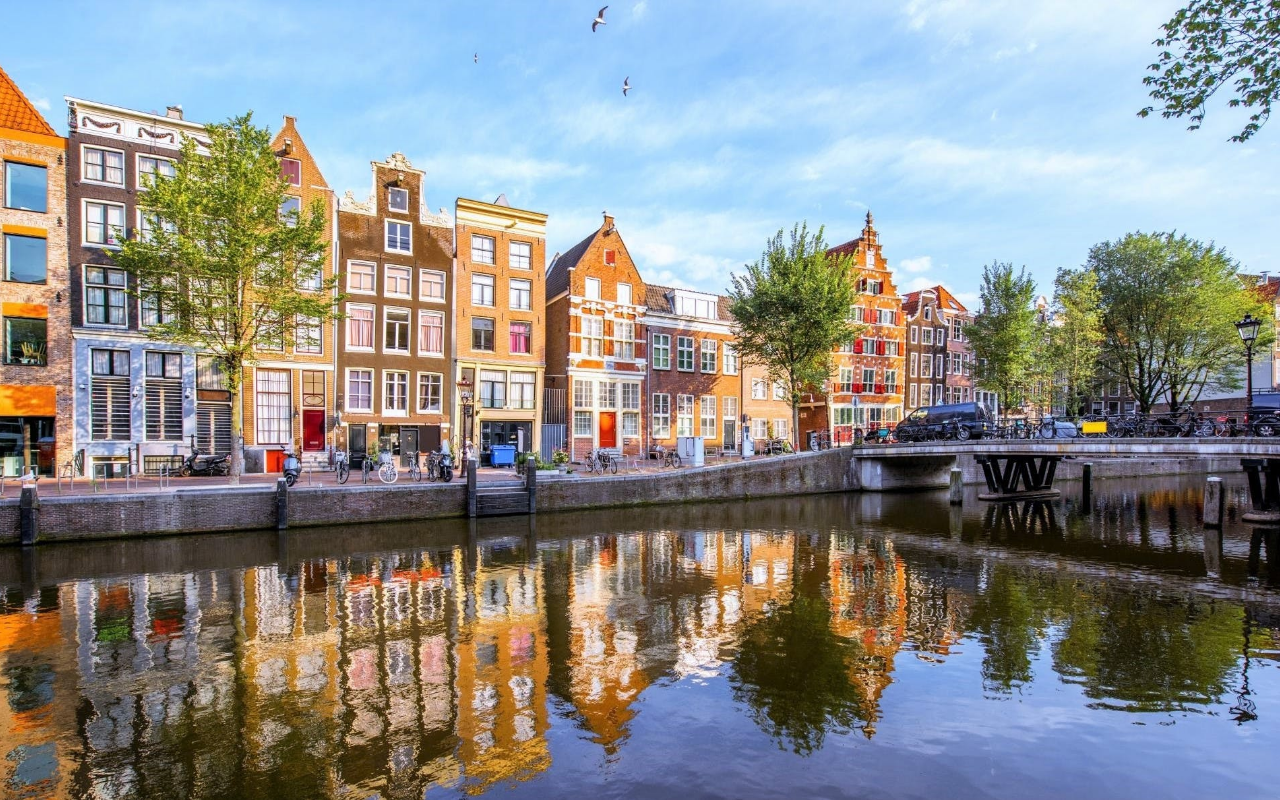
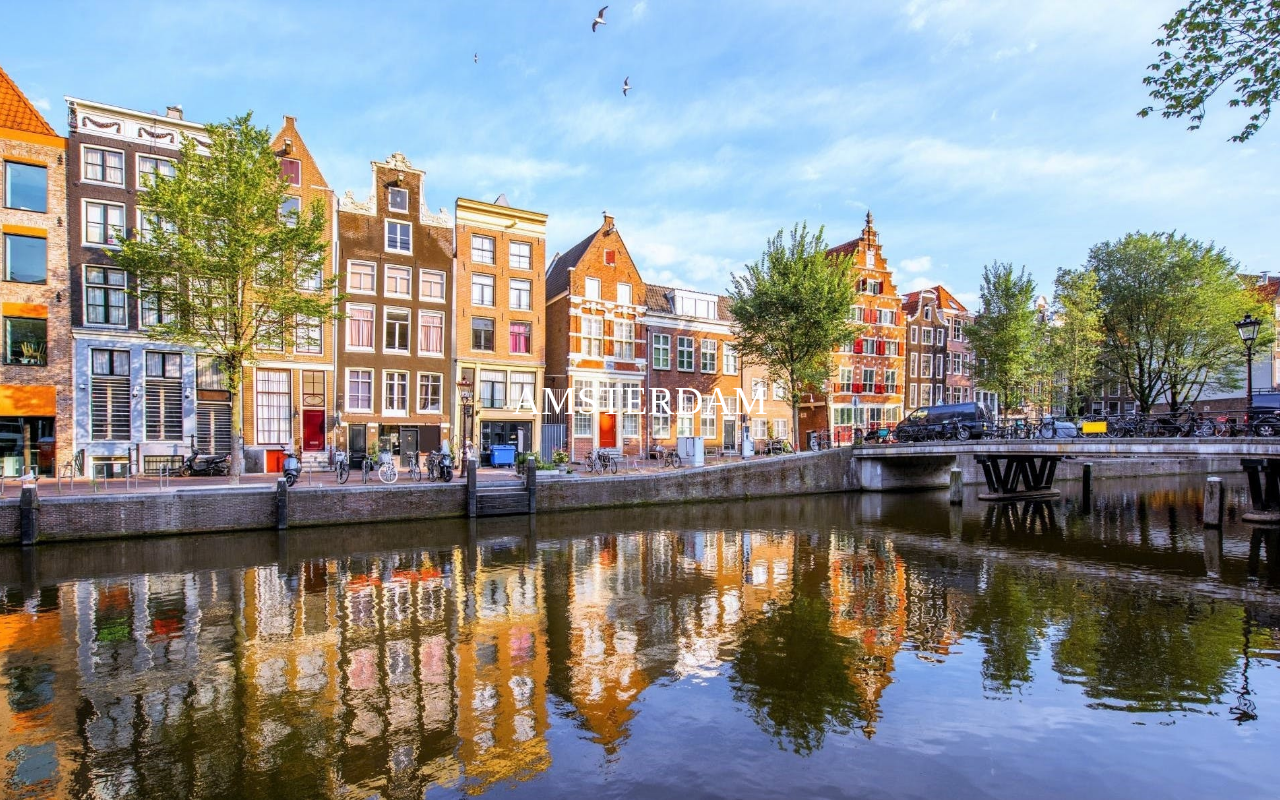
Before and after one commit to salvatore-napoli/htmlcss-airbnb, a plain HTML site: page index.html in a window 1280 px wide. Shown: the top 800 px of the page. Drawn offline with Linux system fonts and the light colour scheme.

Commit message:
Aggiunti nomi delle città

```diff
--- a/css/style.css
+++ b/css/style.css
@@ -9,6 +9,7 @@
   height: 100vh;
   background-size: cover;
   background-position: center;
+  position: relative;
 }
 
 .airbnb-block:first-of-type {
@@ -22,3 +23,12 @@
 .airbnb-block:last-child {
   background-image: url("../img/roma.jpg");
 }
+
+.block-title {
+  position: absolute;
+  top: 50%;
+  left: 50%;
+  transform: translate(-50%, -50%);
+  font-size: 40px;
+  color: #fff;
+}
--- a/index.html
+++ b/index.html
@@ -10,19 +10,19 @@
 
     <!-- Blocco 1 -->
     <div class="airbnb-block">
-
+      <span class="block-title">AMSTERDAM</span>
     </div>
     <!-- /Blocco 1 -->
 
     <!-- Blocco 2 -->
     <div class="airbnb-block">
-
+      <span class="block-title">NEW YORK</span>
     </div>
     <!-- /Blocco 2 -->
 
     <!-- Blocco 3 -->
     <div class="airbnb-block">
-
+      <span class="block-title">ROMA</span>
     </div>
     <!-- /Blocco 3 -->
 
```
